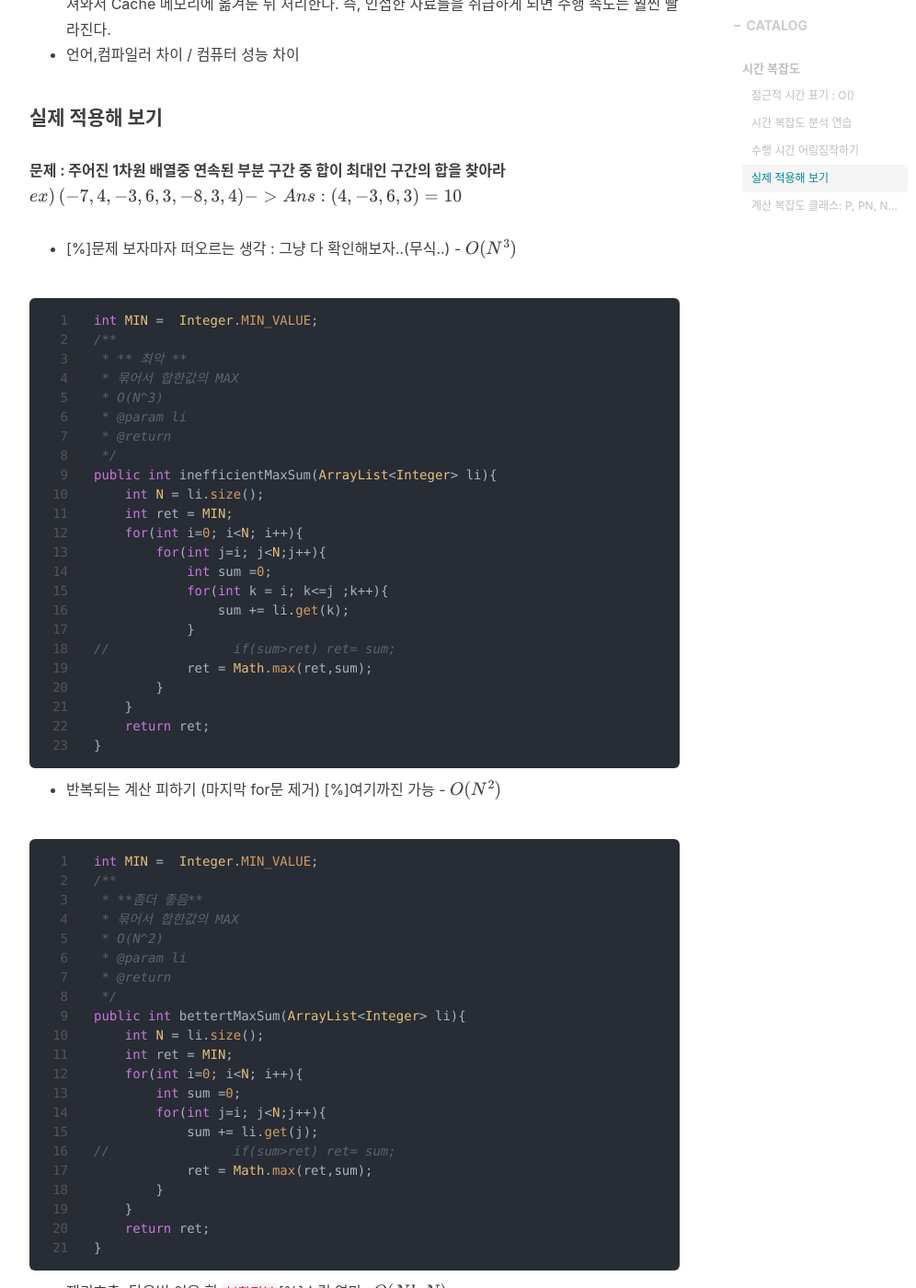
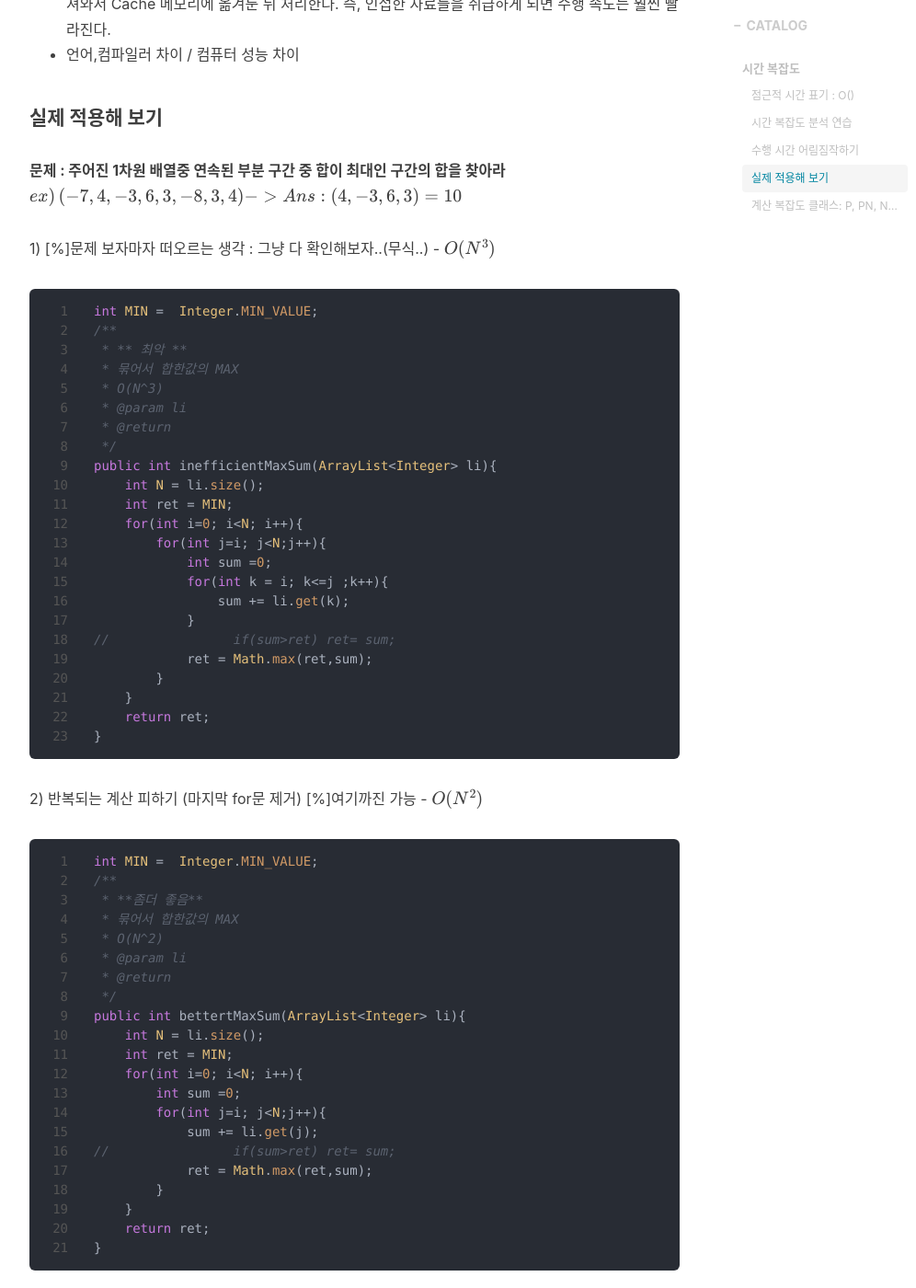
Before and after one commit to ggoowlgns/ggoowlgns.github.io, a Jekyll site: the page built from _posts/2019-08-08-algorithm_2_1-post.md, in a window 1280 px wide and 1400 px high, scrolled down 3364 px. Shown: the whole window at 92% size, without its empty margins (233-1229 px from the left). Built offline with Jekyll 4.4.1, drawn with Linux system fonts in a browser that asks for light colours; nearby versions of some CDN libraries; our own code applies the rules of GitHub Pages for plain Markdown files; formulas are drawn with MathJax 3; comment, search, counter and statistics services are not loaded; some of the changed text lies outside the part shown.

Commit message:
algo_2_1 check

````diff
--- a/_posts/2019-08-08-algorithm_2_1-post.md
+++ b/_posts/2019-08-08-algorithm_2_1-post.md
@@ -117,8 +117,7 @@ private void swap(ArrayList<Integer> li ,int i, int j){
 **문제 : 주어진 1차원 배열중 연속된 부분 구간 중 합이 최대인 구간의 합을 찾아라**
 $ ex) \begin{pmatrix} -7,4,-3,6,3,-8,3,4\end{pmatrix} -> Ans : (4,-3,6,3) = 10$
 
-* [%]문제 보자마자 떠오르는 생각 : 그냥 다 확인해보자..(무식..) - $ O(N^3) $
-
+1) [%]문제 보자마자 떠오르는 생각 : 그냥 다 확인해보자..(무식..) - $ O(N^3) $
 ```java
 int MIN =  Integer.MIN_VALUE;
 /**
@@ -144,8 +143,9 @@ public int inefficientMaxSum(ArrayList<Integer> li){
     return ret;
 }
 ```
-* 반복되는 계산 피하기 (마지막 for문 제거) [%]여기까진 가능 - $ O(N^2) $
 
+
+2) 반복되는 계산 피하기 (마지막 for문 제거) [%]여기까진 가능 - $ O(N^2) $
 ```java
 int MIN =  Integer.MIN_VALUE;
 /**
````
Also changed, not shown: other parts of _posts/2019-08-08-algorithm_2_1-post.md (+6 -2 lines), reference/ref_post.md (+3 -0 lines), 1 other file.
